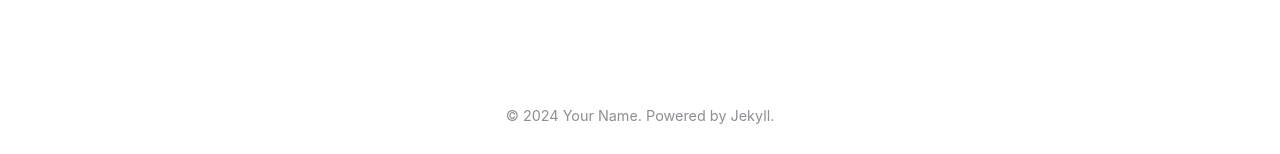
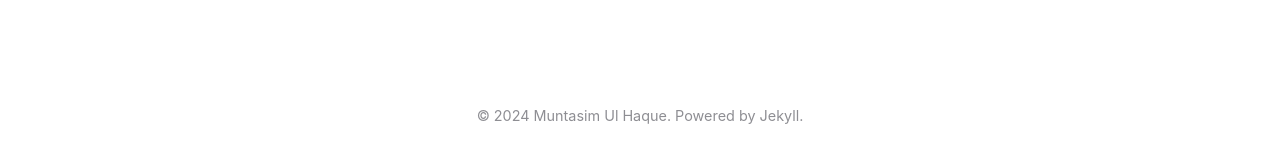
Before and after one commit to muntasimulhaque/muntasimulhaque.github.io, a Jekyll site: the page built from index.md, in a window 1280 px wide. Shown: the part 743-897 px from the top of the page. Built offline with Jekyll 4.4.1, drawn with Linux system fonts in a browser that asks for light colours.

Commit message:
Update _config.yml

```diff
--- a/_config.yml
+++ b/_config.yml
@@ -1,7 +1,7 @@
 # Site settings
-title: Your Name - Academic Website
-name: Your Name
-description: Personal academic website
+title: Muntasim Ul Haque
+name: Muntasim Ul Haque
+description: Personal website of Muntasim Ul Haque
 
 # Build settings
 markdown: kramdown
```
